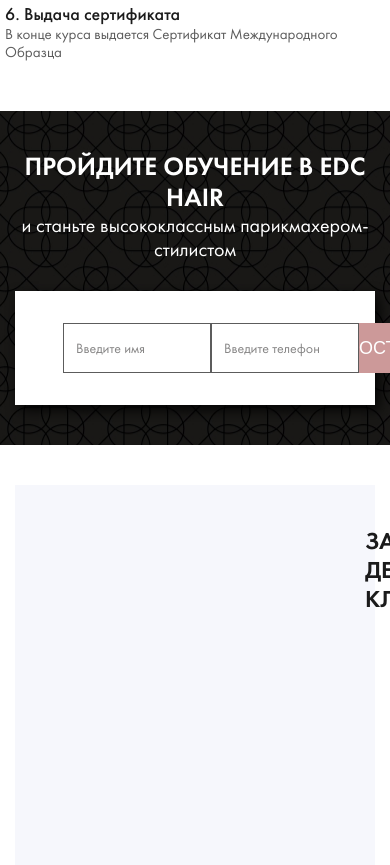
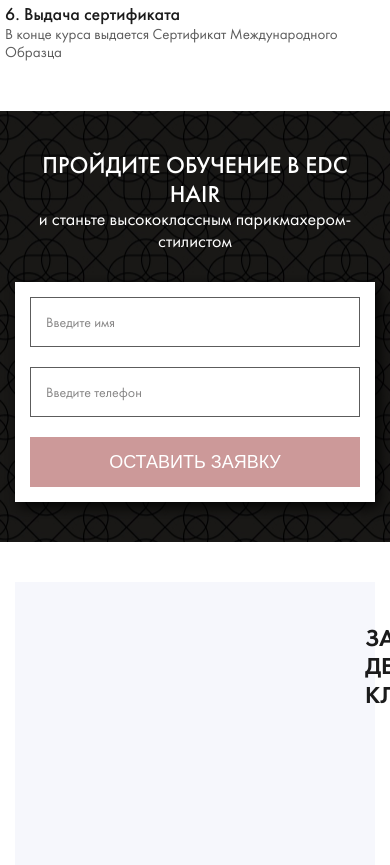
Before and after one commit to Aigerim-serdaliyeva/strizhka, a website: page app/index.html in a window 390 px wide. Shown: the part 959-1824 px from the top of the page. Drawn offline with Linux system fonts and the light colour scheme; files whose address does not match are found by name.

Commit message:
section-form fixed

```diff
--- a/app/sass/_base.scss
+++ b/app/sass/_base.scss
@@ -54,6 +54,7 @@
     text-decoration: none;
 	 padding: 18px 59px;
     font-size: 18px;
+    font-weight: 500;
     text-align: center;
     color: #fff;
     border: 0;
@@ -65,8 +66,6 @@
     &:hover {
         box-shadow: 0px 0px 10px 3px rgba(#000, 0.1);
     }
-
-
 }
 
 .input {
@@ -79,7 +78,7 @@
     line-height: 30px;
     outline: 0;
     display: block;
-    padding: 0 12px;
+    padding: 0 15px;
     height: 50px;
     width: 250px;
 
--- a/app/sass/_media.scss
+++ b/app/sass/_media.scss
@@ -78,6 +78,19 @@
             width: 50%;
          }
       }
+
+      &-form {
+         form {
+            flex-wrap: wrap;
+            justify-content: center;
+         }
+         .input {
+            margin-bottom: 20px;
+            &:first-child {
+               margin-right: 20px;
+            }
+         }
+      }
    }
 
 
@@ -143,6 +156,18 @@
                &-title {
                   margin: 10px 0;
                }
+            }
+         }
+      }
+
+      &-form {
+         form {
+            flex-direction: column;
+            justify-content: center;
+         }
+         .input {
+            &:first-child {
+               margin-right: 0;
             }
          }
       }
@@ -216,6 +241,22 @@
          }
       }
 
+      &-form {
+         &-title {
+            font-weight: 500;
+            font-size: 24px;
+         }
+         &-text {
+            font-size: 18px;
+         }
+         form {
+            padding: 15px;
+         }
+         .input, .button {
+            width: 100%;
+         }
+      }
+
         &-question {
             .form {
                 .input-div {
--- a/app/sass/main.scss
+++ b/app/sass/main.scss
@@ -340,6 +340,7 @@
       }
 
    }
+
    &-form {
       &-title {
          font-size: 26px;
@@ -358,19 +359,18 @@
       form {
          display: flex;
          background-color: #fff;
+         align-items: center;
          padding: 32px 48px;
          max-width: 890px;
          margin: 0 auto;
          box-shadow: 4.405px 5.44px 13px 0px rgba(0, 0, 0, 0.97);
          justify-content: space-between;
-         .input {
-         }
       }
+
       .button {
          background-color: $accent;
-
-         font-weight: 500;
-         padding: 0 ;
+         padding: 0;
+         line-height: 50px;
          width: 250px;
       }
    }
```
Also changed, not shown: app/css/main.min.css.
